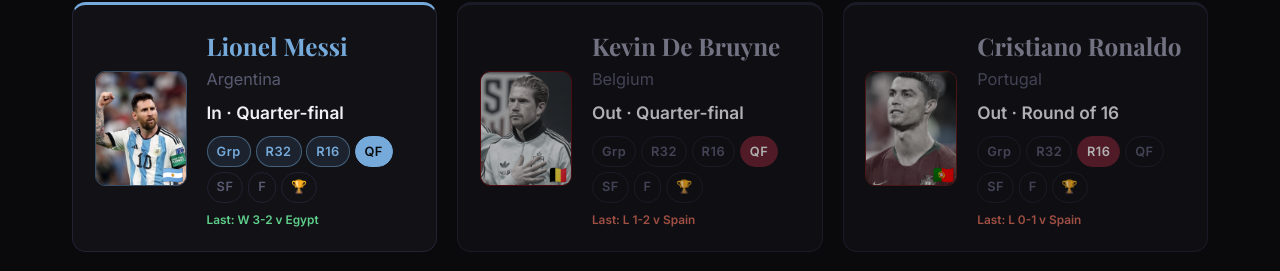
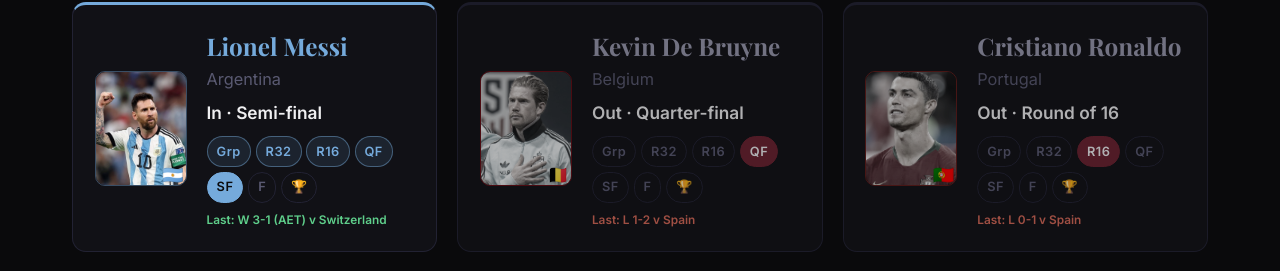
Before and after one commit to sportslegacy/finalchapter, a Next.js app: page /status in a window 1280 px wide. Shown: the part 380-651 px from the top of the page. Built offline with nearby package versions, Linux system fonts and the light colour scheme; no server answers; a web font is replaced by a local one.

Commit message:
result: auto-update legend match result(s)

```diff
--- a/data/autoUpdate.js
+++ b/data/autoUpdate.js
@@ -1 +1 @@
-export const autoUpdate = { updatedAt: "2026-07-10T21:33:12.000Z" };
+export const autoUpdate = { updatedAt: "2026-07-12T03:53:36.000Z" };
--- a/data/players.js
+++ b/data/players.js
@@ -20,7 +20,7 @@ export const players = [
       // Live tournament status — update one line per player after each match,
       // then push. The /status hub + its OG card regenerate from this.
       // stage ∈ group | r32 | r16 | qf | sf | final | champion | eliminated
-      status: { stage: "qf", alive: true, note: "Roared back from 0-2 down to beat Egypt 3-2 in the Round of 16 — Romero (79′, assisted by Messi) and Messi himself (83′) hauled Argentina level before Enzo Fernández's stoppage-time header (90+2′) won it. Into the quarter-finals (Jul 9-11)" },
+      status: { stage: "sf", alive: true, note: "Edged Switzerland 3-1 after extra time in the quarter-final — Messi teed up Mac Allister's header (10′) before Julián Álvarez (112′) and Lautaro Martínez (120+1′) sealed it in extra time. Into the semi-finals (Jul 14-15)" },
       groupTeams: ["Argentina", "Algeria", "Austria", "Jordan"],
       groupTable: {
         asOf: "Jun 28",
@@ -72,6 +72,12 @@ export const players = [
           opponent: "Egypt",
           kickoffUtc: "2026-07-07T16:00Z",
           result: { outcome: "W", score: "3-2", scorers: "Messi 83′, Romero 79′, E. Fernández 90+2′", legendGoals: 1, legendAssists: 1 },
+        },
+        {
+          stage: "qf",
+          opponent: "Switzerland",
+          kickoffUtc: "2026-07-12T01:00Z",
+          result: { outcome: "W", score: "3-1 (AET)", scorers: "Mac Allister 10′ (Messi assist), J. Álvarez 112′, L. Martínez 120+1′", legendAssists: 1 },
         },
       ],
       storyline:
```
